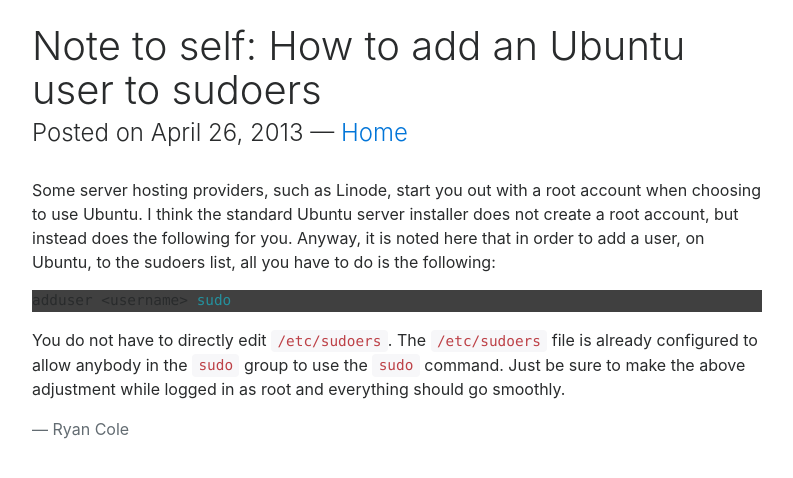
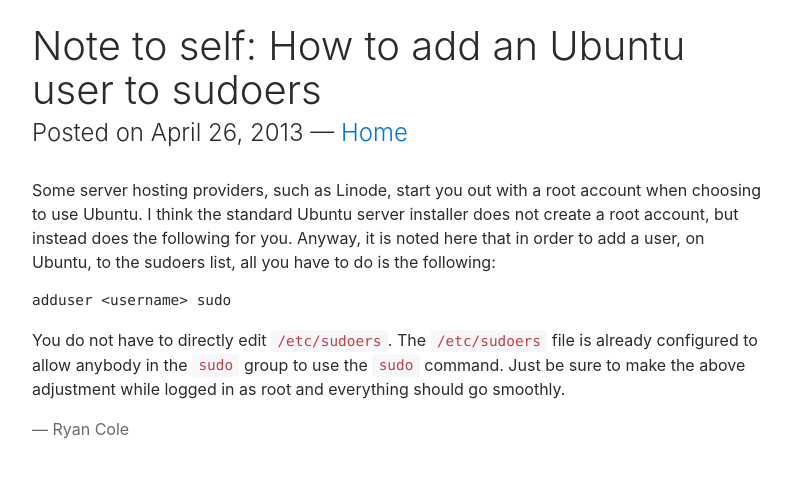
Before and after one commit to ryancole/ryancole.github.com, a Jekyll site: the page built from _posts/2013-04-26-ubuntu-add-user-sudoers.md, in a window 1280 px wide. Shown: the top 478 px of the page, without its empty margins (243-1036 px from the left). Built offline with Jekyll 4.4.1, drawn with Linux system fonts in a browser that asks for light colours; comment, search, counter and statistics services are not loaded.

Commit message:
Update entry.html

```diff
--- a/_layouts/entry.html
+++ b/_layouts/entry.html
@@ -16,7 +16,6 @@
     <title>{{ page.title }} &mdash; rycole.com</title>
 
     <link rel="stylesheet" href="https://maxcdn.bootstrapcdn.com/bootstrap/4.0.0-alpha.6/css/bootstrap.min.css" integrity="sha384-rwoIResjU2yc3z8GV/NPeZWAv56rSmLldC3R/AZzGRnGxQQKnKkoFVhFQhNUwEyJ" crossorigin="anonymous">
-    <link rel="stylesheet" href="/static/css/pygments.css">
     <link rel="stylesheet" href="/static/css/style.css">
     <link rel="alternate" type="application/rss+xml" title="rycole.com rss feed" href="http://rycole.com/rss.xml" />
     <link rel="SHORTCUT ICON" href="/static/img/favicon.ico" />
```
